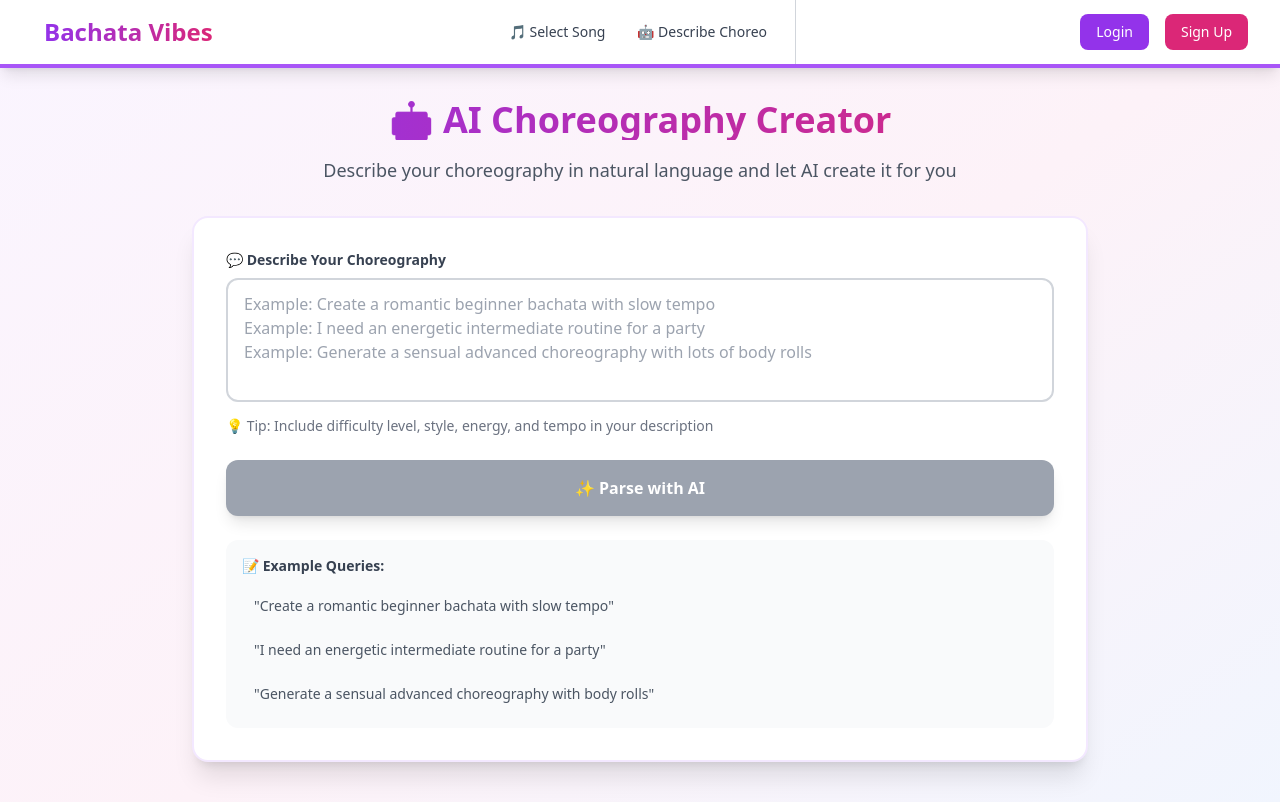
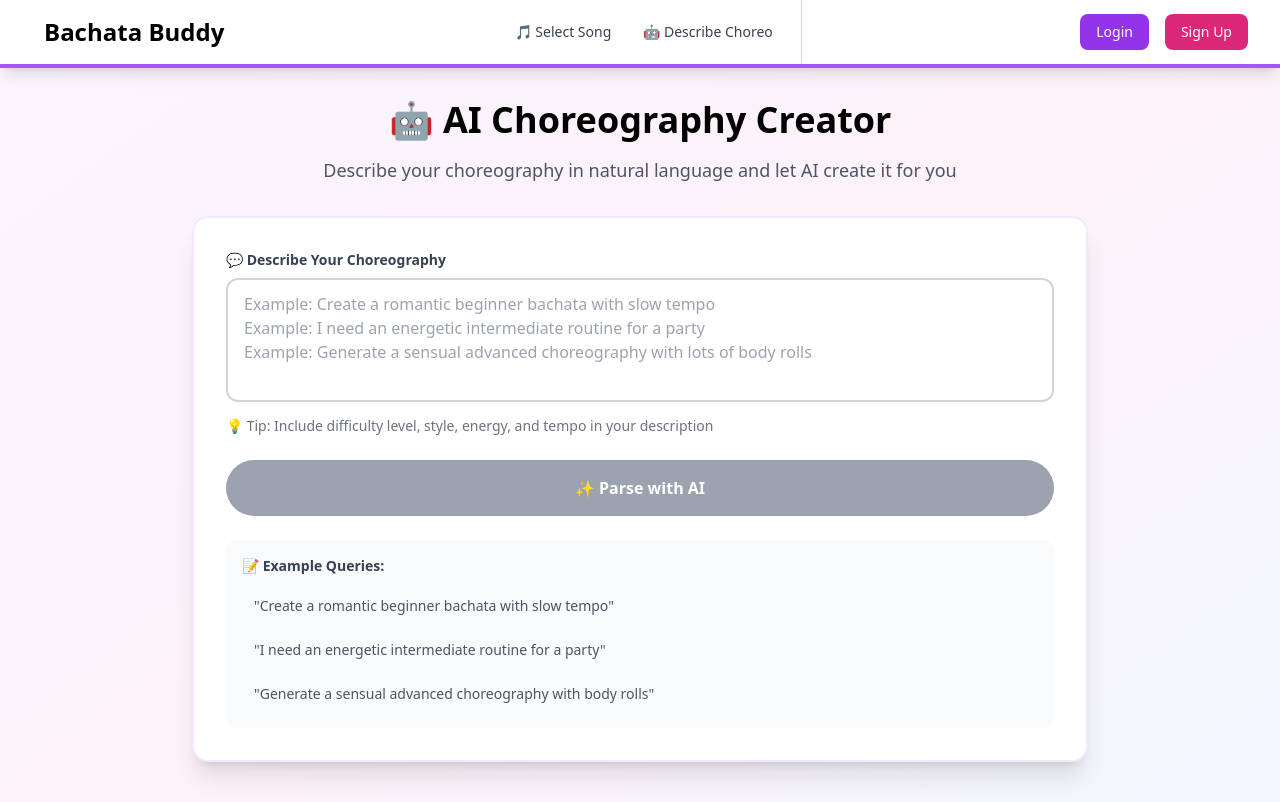
Before and after one commit to erickrex/bachata_buddy, a Django app: template templates/choreography/describe_choreo.html in a window 1280 px wide. Shown: the top 802 px of the page. Run offline with Django 5.2, Linux system fonts and the light colour scheme; the template is opened without the code that fills it, so the values that code supplies are empty; some libraries are stand-ins or nearby versions.

Commit message:
fix: change header, db name for cloud deployment

```diff
--- a/bachata_buddy/settings.py
+++ b/bachata_buddy/settings.py
@@ -94,7 +94,7 @@ WSGI_APPLICATION = 'bachata_buddy.wsgi.application'
 DATABASES = {
     'default': {
         'ENGINE': 'django.db.backends.postgresql',
-        'NAME': os.environ.get('DB_NAME', 'bachata_vibes'),
+        'NAME': os.environ.get('DB_NAME', 'bachata_vibes'),  # Default for local dev
         'USER': os.environ.get('DB_USER', 'postgres'),
         'PASSWORD': os.environ.get('DB_PASSWORD', ''),
         'HOST': os.environ.get('DB_HOST', 'localhost'),
--- a/choreography/templates/choreography/index.html
+++ b/choreography/templates/choreography/index.html
@@ -1,7 +1,7 @@
 {% extends 'base.html' %}
 {% load static %}
 
-{% block title %}Generate Choreography - Bachata Vibes{% endblock %}
+{% block title %}Generate Choreography - Bachata Buddy{% endblock %}
 
 {% block extra_head %}
 <script src="{% static 'js/choreography-app.js' %}?v=20251015"></script>
--- a/templates/base.html
+++ b/templates/base.html
@@ -25,8 +25,8 @@
                 <div class="flex items-center">
                     <a href="{% url 'choreography:index' %}" class="flex items-center space-x-3">
                         <img src="{% static 'logo.png' %}" alt="Logo" class="h-10 w-10" onerror="this.style.display='none'">
-                        <span class="text-2xl font-bold bg-gradient-to-r from-purple-600 to-pink-600 bg-clip-text text-transparent">
-                            Bachata Vibes
+                        <span class="text-2xl font-bold text-black">
+                            Bachata Buddy
                         </span>
                     </a>
                 </div>
--- a/templates/choreography/describe_choreo.html
+++ b/templates/choreography/describe_choreo.html
@@ -1,7 +1,7 @@
 {% extends 'base.html' %}
 {% load static %}
 
-{% block title %}AI Choreography Creator - Bachata Vibes{% endblock %}
+{% block title %}AI Choreography Creator - Bachata Buddy{% endblock %}
 
 {% block extra_head %}
 <style>
@@ -13,7 +13,7 @@
 <div x-data="aiChoreographyApp()" x-init="init()" class="max-w-4xl mx-auto">
     <!-- Header -->
     <div class="text-center mb-8">
-        <h1 class="text-4xl font-bold bg-gradient-to-r from-purple-600 to-pink-600 bg-clip-text text-transparent mb-4">
+        <h1 class="text-4xl font-bold text-black mb-4">
             🤖 AI Choreography Creator
         </h1>
         <p class="text-gray-600 text-lg">
@@ -46,8 +46,8 @@
             <button
                 type="submit"
                 :disabled="!query.trim()"
-                :class="query.trim() ? 'bg-gradient-to-r from-purple-600 to-pink-600 hover:from-purple-700 hover:to-pink-700' : 'bg-gray-400 cursor-not-allowed'"
-                class="w-full text-white font-bold py-4 px-6 rounded-xl transition-all transform hover:scale-105 shadow-lg">
+                :class="query.trim() ? 'bg-black hover:bg-gray-800' : 'bg-gray-400 cursor-not-allowed'"
+                class="w-full text-white font-bold py-4 px-6 rounded-full transition-all transform hover:scale-105">
                 ✨ Parse with AI
             </button>
         </form>
@@ -58,17 +58,17 @@
             <div class="space-y-2">
                 <button
                     @click="query = 'Create a romantic beginner bachata with slow tempo'"
-                    class="block w-full text-left text-sm text-gray-600 hover:text-purple-600 hover:bg-purple-50 px-3 py-2 rounded-lg transition-colors">
+                    class="block w-full text-left text-sm text-gray-600 hover:text-black hover:bg-gray-100 px-3 py-2 rounded-lg transition-colors">
                     "Create a romantic beginner bachata with slow tempo"
                 </button>
                 <button
                     @click="query = 'I need an energetic intermediate routine for a party'"
-                    class="block w-full text-left text-sm text-gray-600 hover:text-purple-600 hover:bg-purple-50 px-3 py-2 rounded-lg transition-colors">
+                    class="block w-full text-left text-sm text-gray-600 hover:text-black hover:bg-gray-100 px-3 py-2 rounded-lg transition-colors">
                     "I need an energetic intermediate routine for a party"
                 </button>
                 <button
                     @click="query = 'Generate a sensual advanced choreography with body rolls'"
-                    class="block w-full text-left text-sm text-gray-600 hover:text-purple-600 hover:bg-purple-50 px-3 py-2 rounded-lg transition-colors">
+                    class="block w-full text-left text-sm text-gray-600 hover:text-black hover:bg-gray-100 px-3 py-2 rounded-lg transition-colors">
                     "Generate a sensual advanced choreography with body rolls"
                 </button>
             </div>
@@ -91,13 +91,13 @@
 
         <!-- Extracted Parameters -->
         <div class="grid grid-cols-2 gap-4 mb-6">
-            <div class="p-4 bg-purple-50 rounded-xl">
-                <p class="text-sm font-semibold text-purple-700 mb-1">Difficulty</p>
-                <p class="text-lg font-bold text-purple-900" x-text="parameters.difficulty || 'Not specified'"></p>
+            <div class="p-4 bg-gray-100 rounded-xl border border-gray-200">
+                <p class="text-sm font-semibold text-gray-700 mb-1">Difficulty</p>
+                <p class="text-lg font-bold text-black" x-text="parameters.difficulty || 'Not specified'"></p>
             </div>
-            <div class="p-4 bg-pink-50 rounded-xl">
-                <p class="text-sm font-semibold text-pink-700 mb-1">Energy Level</p>
-                <p class="text-lg font-bold text-pink-900" x-text="parameters.energy_level || 'Not specified'"></p>
+            <div class="p-4 bg-gray-100 rounded-xl border border-gray-200">
+                <p class="text-sm font-semibold text-gray-700 mb-1">Energy Level</p>
+                <p class="text-lg font-bold text-black" x-text="parameters.energy_level || 'Not specified'"></p>
             </div>
             <div class="p-4 bg-blue-50 rounded-xl">
                 <p class="text-sm font-semibold text-blue-700 mb-1">Style</p>
@@ -113,7 +113,7 @@
         <div class="flex gap-4">
             <button
                 @click="confirmParameters()"
-                class="flex-1 bg-gradient-to-r from-purple-600 to-pink-600 hover:from-purple-700 hover:to-pink-700 text-white font-bold py-4 px-6 rounded-xl transition-all shadow-lg">
+                class="flex-1 bg-black hover:bg-gray-800 text-white font-bold py-4 px-6 rounded-full transition-all">
                 ✅ Confirm & Generate
             </button>
             <button
@@ -134,7 +134,7 @@
 
         <!-- Progress Bar -->
         <div class="relative w-full h-4 bg-gray-200 rounded-full overflow-hidden mb-4">
-            <div class="absolute h-full bg-gradient-to-r from-purple-500 to-pink-500 rounded-full transition-all duration-500"
+            <div class="absolute h-full bg-black rounded-full transition-all duration-500"
                  :style="`width: ${progress}%`"></div>
         </div>
 
@@ -207,7 +207,7 @@
             <h3 class="text-xl font-bold text-gray-800 mb-4">🤖 AI Explanations</h3>
             <div class="space-y-4">
                 <template x-for="(explanation, index) in result.explanations" :key="index">
-                    <div class="p-4 bg-purple-50 rounded-xl border-l-4 border-purple-500">
+                    <div class="p-4 bg-gray-100 rounded-xl border-l-4 border-black">
                         <div class="flex items-start">
                             <div class="text-2xl mr-3">💡</div>
                             <div>
--- a/user_collections/templates/collections/detail.html
+++ b/user_collections/templates/collections/detail.html
@@ -65,7 +65,7 @@
 
         <!-- Music Info -->
         {% if choreography.music_info %}
-        <div class="bg-purple-50 rounded-lg p-4 mb-4">
+        <div class="bg-gray-100 rounded-lg p-4 mb-4 border border-gray-200">
             <h3 class="text-sm font-semibold text-gray-700 mb-2">🎵 Music Information</h3>
             <div class="grid grid-cols-2 gap-2 text-sm">
                 {% if choreography.music_info.title %}
@@ -128,7 +128,7 @@
             <!-- Play/Pause Button -->
             <div class="flex justify-center mb-4">
                 <button @click="togglePlayPause()"
-                        class="bg-purple-600 hover:bg-purple-700 text-white px-8 py-3 rounded-xl font-semibold transition-colors">
+                        class="bg-black hover:bg-gray-800 text-white px-8 py-3 rounded-full font-semibold transition-colors">
                     <span x-show="!isPlaying">▶️ Play</span>
                     <span x-show="isPlaying">⏸️ Pause</span>
                 </button>
@@ -174,7 +174,7 @@
                     <span class="text-sm font-medium text-gray-700">Loop Start:</span>
                     <div class="flex items-center space-x-2">
                         <button @click="adjustLoopStart(-1)"
-                                class="bg-purple-500 hover:bg-purple-600 text-white px-3 py-1 rounded-lg text-sm transition-colors">
+                                class="bg-black hover:bg-gray-800 text-white px-3 py-1 rounded-lg text-sm transition-colors">
                             -1s
                         </button>
                         <span class="text-lg font-mono font-bold text-purple-600 w-16 text-center"
--- a/user_collections/templates/collections/edit.html
+++ b/user_collections/templates/collections/edit.html
@@ -100,7 +100,7 @@
             <!-- Action Buttons -->
             <div class="flex space-x-4 pt-4">
                 <button type="submit"
-                        class="flex-1 bg-gradient-to-r from-purple-600 to-pink-600 hover:from-purple-700 hover:to-pink-700 text-white font-bold py-3 px-6 rounded-xl transition-all shadow-lg">
+                        class="flex-1 bg-black hover:bg-gray-800 text-white font-bold py-3 px-6 rounded-full transition-all">
                     💾 Save Changes
                 </button>
                 <a href="{% url 'collections:detail' choreography.pk %}"
--- a/users/templates/users/register.html
+++ b/users/templates/users/register.html
@@ -6,8 +6,8 @@
 <div class="min-h-[calc(100vh-16rem)] flex items-center justify-center py-8">
     <div class="bg-white rounded-2xl shadow-2xl p-8 w-full max-w-md border-t-4 border-pink-500">
         <div class="text-center mb-8">
-            <h1 class="text-3xl font-bold bg-gradient-to-r from-purple-600 to-pink-600 bg-clip-text text-transparent mb-2">
-                Join Bachata Vibes
+            <h1 class="text-3xl font-bold text-black mb-2">
+                Join Bachata Buddy
             </h1>
             <p class="text-gray-600">Create your account and start choreographing</p>
         </div>
```
Also changed, not shown: README.md, 1 other file.
